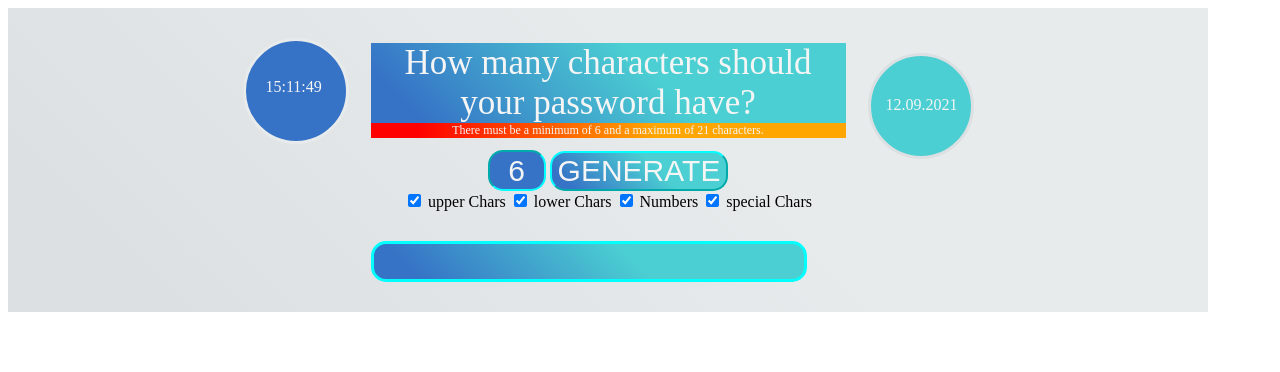
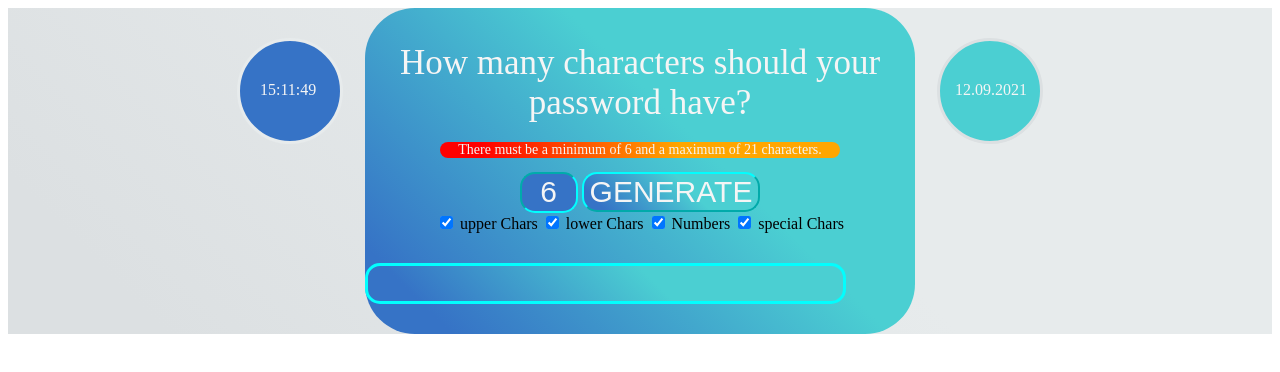
Before and after one commit to RGMCode/PasswordGenerator, a plain HTML site: page index.html in a window 1280 px wide. Drawn offline with Linux system fonts and the light colour scheme.

Commit message:
Update passwordGenerator.css

```diff
--- a/CSS/passwordGenerator.css
+++ b/CSS/passwordGenerator.css
@@ -5,7 +5,7 @@
 */
 
 body {
-    width: 1200px;
+
 }
 
 .felxContainer {
@@ -36,7 +36,7 @@ body {
     text-align: left;
     width: 100px;
     color: whitesmoke;
-    margin-top: 37%;
+    margin-top: 40%;
     margin-left: 20%;
 }
 
@@ -55,7 +55,7 @@ body {
     border-style: solid;
     border-color: rgb(220, 224, 226);
     border-width: medium;
-    margin-top: 30%;
+    margin-top: 20%;
 }
 
 #date {
@@ -67,31 +67,28 @@ body {
 }
 
 .flexCalc {
-    width: 475px;
+    width: 550px;
     text-align: center;
+    background-image: linear-gradient(45deg, rgb(54, 115, 198) 10%, rgb(75, 207, 210) 60%);
+    border-radius: 50px;
 }
 
 #asking {
     font-family: "Bodoni MT Poster Compressed", serif;
     font-size: 35px;
     color: whitesmoke;
-    background-image: linear-gradient(45deg, rgb(54, 115, 198) 10%, rgb(75, 207, 210) 60%);
+    border-radius: 70px;
 }
 
 #notiz {
-    font-size: 12px;
+    width: 400px;
+    height: 16px;
+    font-size: 14px;
     color: whitesmoke;
+    border-radius: 50px;
     background-image: linear-gradient(90deg, rgb(255, 0, 0) 10%, rgb(255, 166, 0) 60%);
-    margin-top: -35px;
-}
-
-.btnGen {
-    font-size: 30px;
-    height: 40px;
-    border-radius: 15px;
-    border-color: rgb(2, 254, 254);
-    background-image: linear-gradient(45deg, rgb(54, 115, 198) 10%, rgb(75, 207, 210) 60%);
-    color: whitesmoke;
+    margin-top: -3%;
+    margin-left: 75px;
 }
 
 .inPut {
@@ -105,12 +102,34 @@ body {
     color: whitesmoke;
 }
 
+.btnGen {
+    font-size: 30px;
+    height: 40px;
+    border-radius: 15px;
+    border-color: rgb(2, 254, 254);
+    background-image: linear-gradient(45deg, rgb(54, 115, 198) 10%, rgb(75, 207, 210) 60%);
+    color: whitesmoke;
+}
+
+.checkbox {
+    font-size: 20px;
+    color: whitesmoke;
+}
+
+#cbUpperABC, #cbLowerAbc, #cbNumber, #cbSpecialChars {
+
+}
+
+.flexOutput {
+    display: flex;
+    justify-content: center;
+    margin-top: -5%;
+}
+
 .outPut {
-    justify-items: center;
-    justify-content: center;
     align-items: center;
     text-align: center;
-    width: 430px;
+    width: 475px;
     height: 35px;
     font-size: 30px;
     color: whitesmoke;
```
